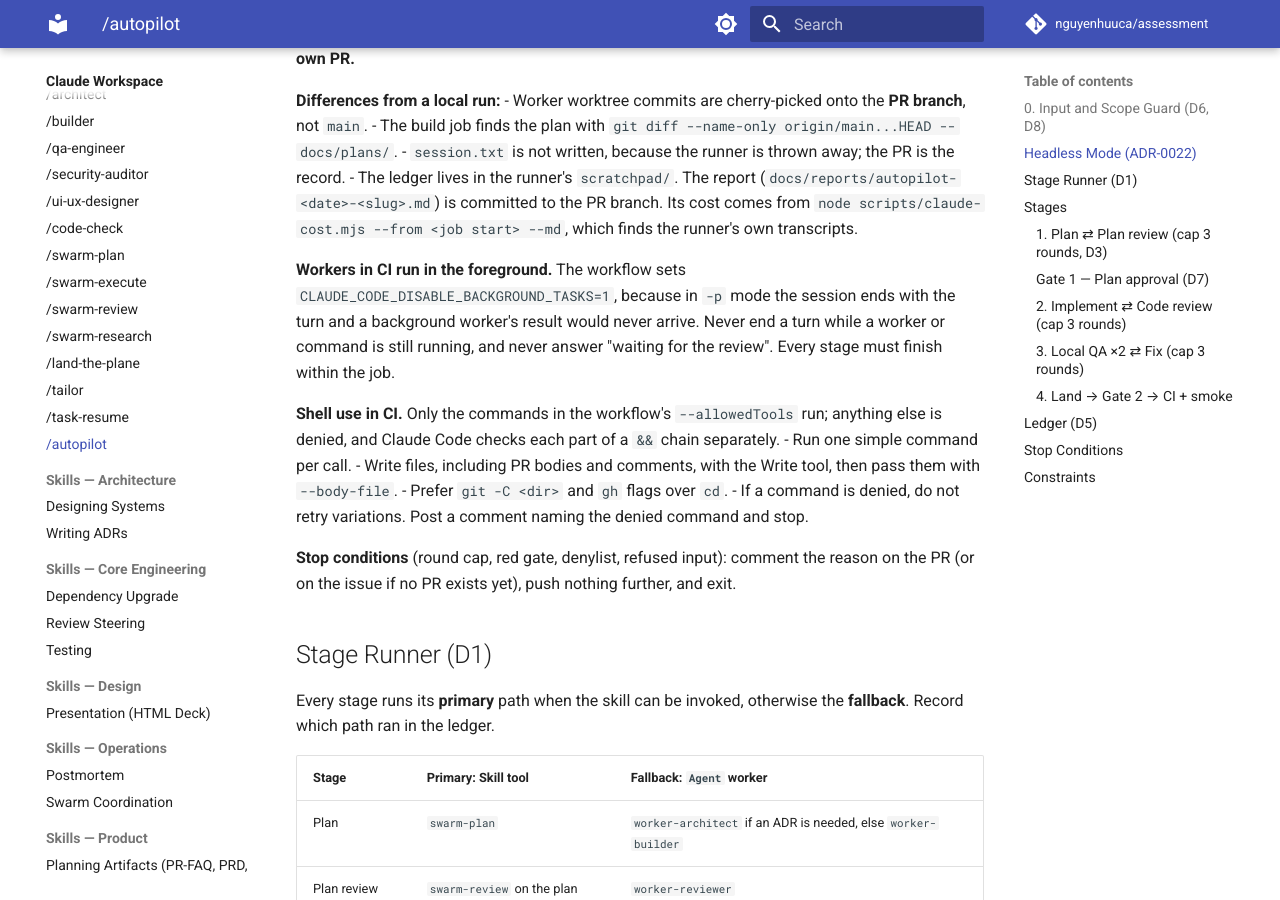
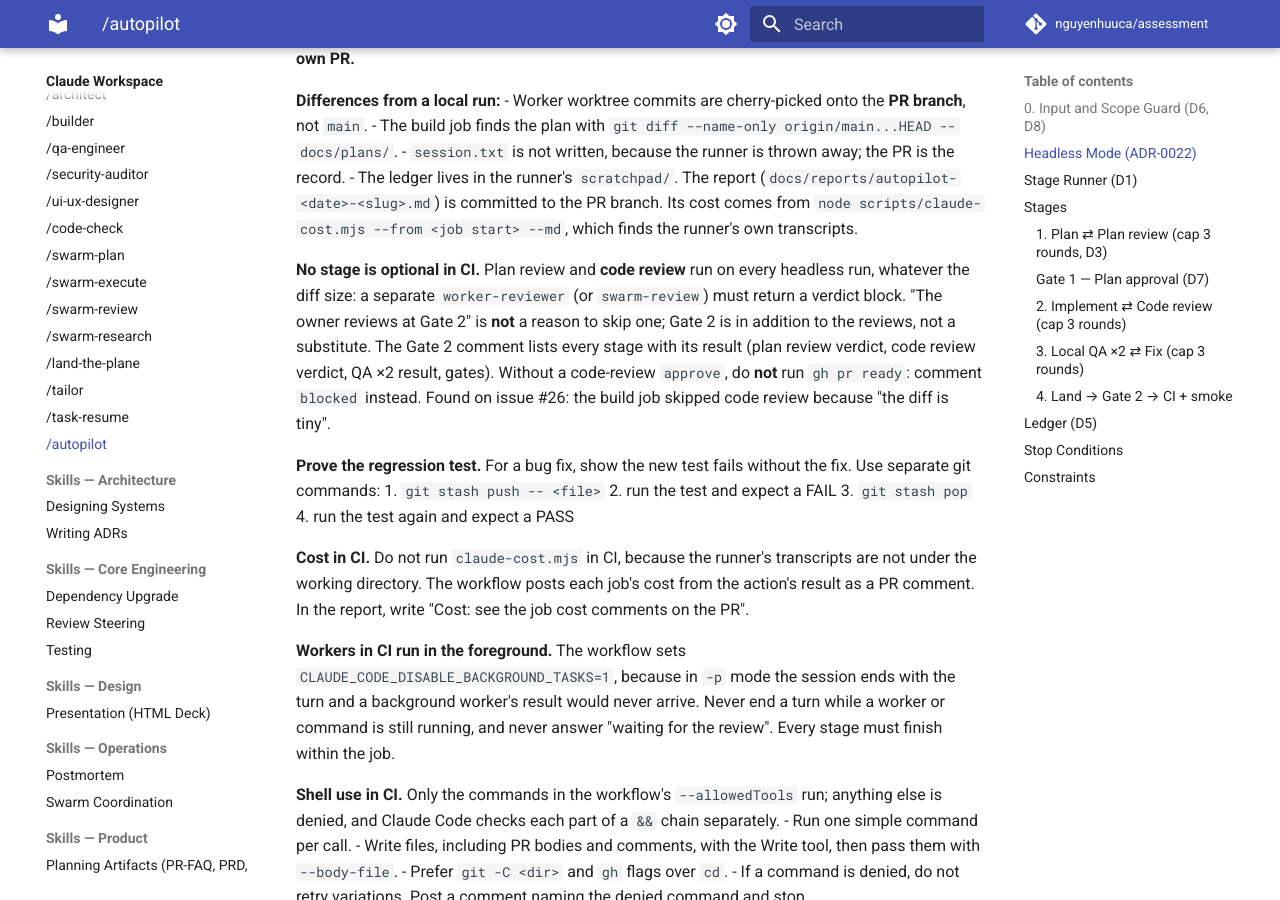
Before and after one commit to nguyenhuuca/assessment, an MkDocs documentation site: the page built from docs/claude/skills/workflows/autopilot.md, in a window 1280 px wide and 900 px high, scrolled down 1938 px. Built offline with MkDocs 1.6.1 and Material for MkDocs 9.7.7, drawn with Linux system fonts in a browser that asks for light colours; comment, search, counter and statistics services are not loaded.

Commit message:
fix(autopilot): headless build skipped code review; no cost; qa-twice denied
First headless build (PR #27, issue #26) pushed code without any reviewer
('diff is tiny, owner reviews at Gate 2'), could not run qa-twice.sh by
absolute path, and claude-cost.mjs found no transcripts on the runner.
- SKILL.md: no stage is optional in CI; Gate 2 comment lists every stage
  verdict; no 'gh pr ready' without a code-review approve; prove the
  regression test fails without the fix (stash / run / pop)
- workflow: post each job's cost (from the action's result) on the PR;
  allow qa-twice.sh by absolute path and via bash

Co-Authored-By: Claude Opus 5.5 <noreply@anthropic.com>

```diff
--- a/docs/claude/skills/workflows/autopilot.md
+++ b/docs/claude/skills/workflows/autopilot.md
@@ -66,6 +66,16 @@ Used when `$ARGUMENTS` starts with `--headless`. `.github/workflows/autopilot.ym
 - The build job finds the plan with `git diff --name-only origin/main...HEAD -- docs/plans/`.
 - `session.txt` is not written, because the runner is thrown away; the PR is the record.
 - The ledger lives in the runner's `scratchpad/`. The report (`docs/reports/autopilot-<date>-<slug>.md`) is committed to the PR branch. Its cost comes from `node scripts/claude-cost.mjs --from <job start> --md`, which finds the runner's own transcripts.
+
+**No stage is optional in CI.** Plan review and **code review** run on every headless run, whatever the diff size: a separate `worker-reviewer` (or `swarm-review`) must return a verdict block. "The owner reviews at Gate 2" is **not** a reason to skip one; Gate 2 is in addition to the reviews, not a substitute. The Gate 2 comment lists every stage with its result (plan review verdict, code review verdict, QA ×2 result, gates). Without a code-review `approve`, do **not** run `gh pr ready`: comment `blocked` instead. Found on issue #26: the build job skipped code review because "the diff is tiny".
+
+**Prove the regression test.** For a bug fix, show the new test fails without the fix. Use separate git commands:
+1. `git stash push -- <file>`
+2. run the test and expect a FAIL
+3. `git stash pop`
+4. run the test again and expect a PASS
+
+**Cost in CI.** Do not run `claude-cost.mjs` in CI, because the runner's transcripts are not under the working directory. The workflow posts each job's cost from the action's result as a PR comment. In the report, write "Cost: see the job cost comments on the PR".
 
 **Workers in CI run in the foreground.** The workflow sets `CLAUDE_CODE_DISABLE_BACKGROUND_TASKS=1`, because in `-p` mode the session ends with the turn and a background worker's result would never arrive. Never end a turn while a worker or command is still running, and never answer "waiting for the review". Every stage must finish within the job.
 
```
Also changed, not shown: .claude/skills/autopilot/SKILL.md (+10 -0 lines), 1 other file.
